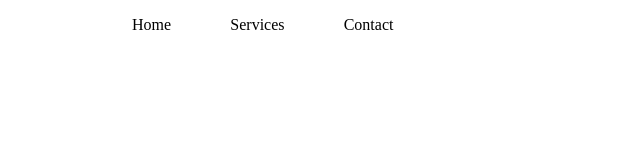
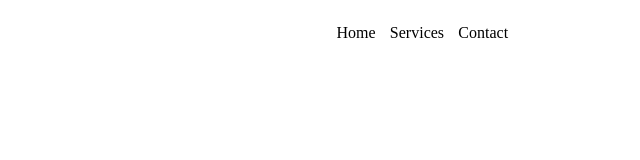
Before and after one commit to Marshnme/Dynamic-UI-Interactions, a plain HTML site: page DropdownMenus/index.html in a window 1280 px wide. Shown: the whole page, without its empty margins (232-872 px from the left). Drawn offline with Linux system fonts and the light colour scheme.

Commit message:
fixed centering nav

```diff
--- a/DropdownMenus/script.js
+++ b/DropdownMenus/script.js
@@ -5,7 +5,7 @@ let dropDown = function(e){
     if(e.currentTarget !== e.target){
         return
     }
-    e.target.nextElementSibling.classList.toggle("hidden")
+    e.target.nextElementSibling.classList.remove("hidden")
 
 }
 
--- a/DropdownMenus/style.css
+++ b/DropdownMenus/style.css
@@ -1,17 +1,24 @@
+*{
+    /* border:1px solid red; */
+}
+
 .container{
-    width:50%;
-    margin:0 auto;
+    width:80%;
+   margin: 0 auto;
 }
 
 
-
+nav{
+    display:flex;
+    justify-content: center;
+}
 
 nav > ul {
     display:flex;
     flex-flow:row nowrap;
     list-style: none;
     column-gap: 10%;
-    /* padding:0; */
+    padding:0;
 }
 
 nav > ul a{
```
